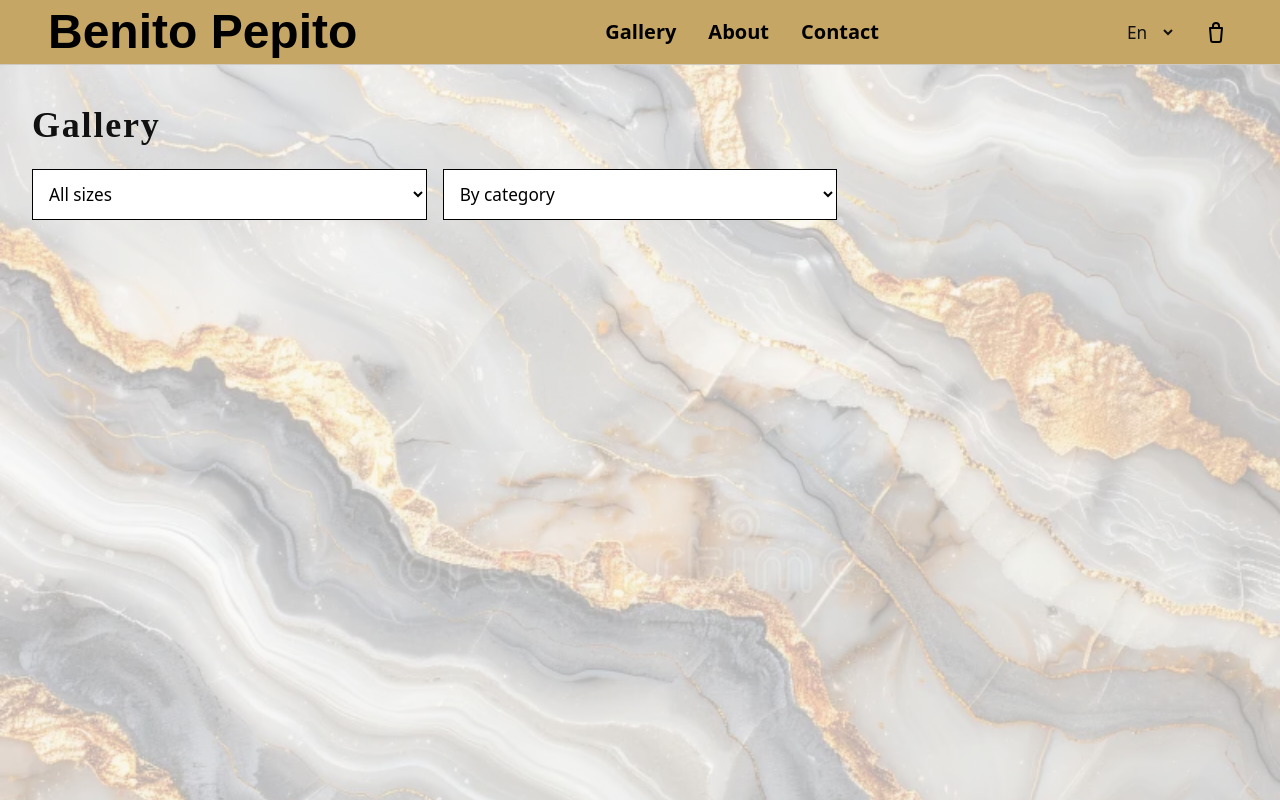
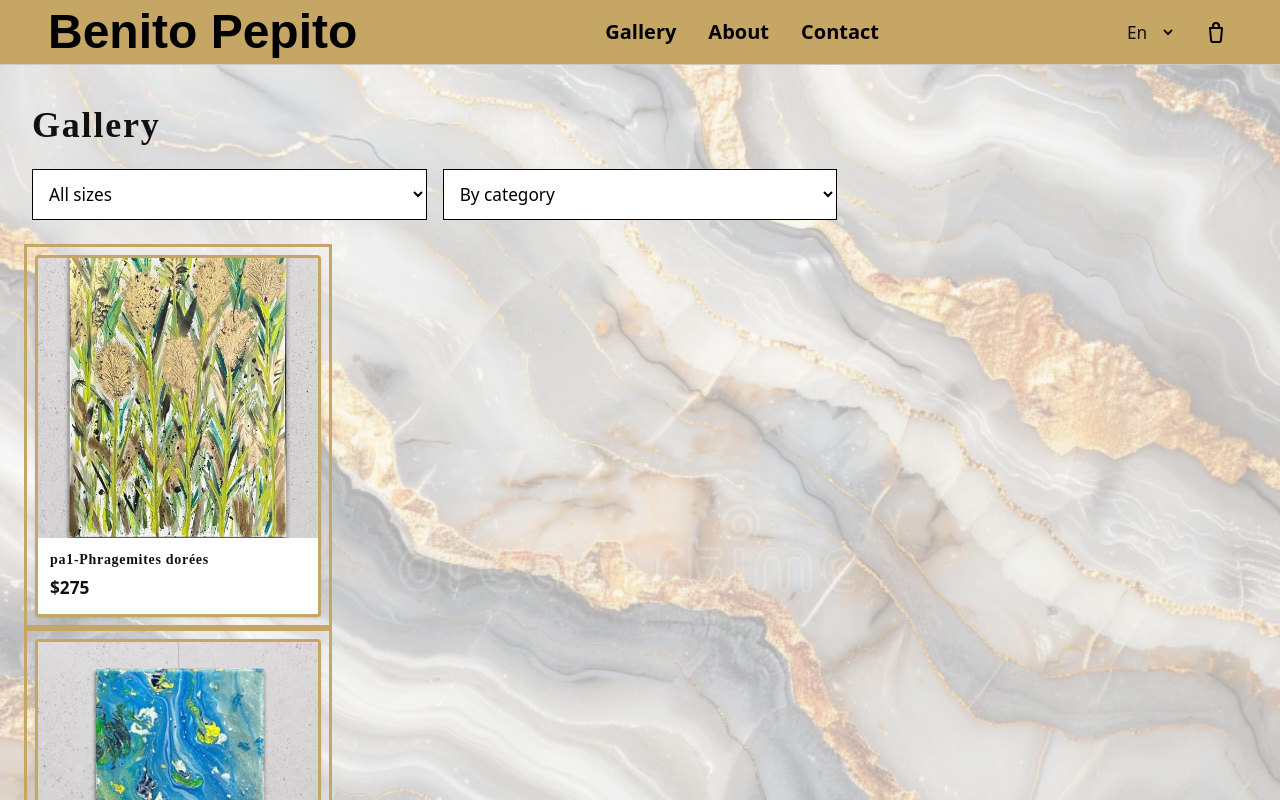
Before and after one commit to proteauj/benito-pepito, a Next.js app in the folder my-app/: page /products in a window 1280 px wide. Shown: the top 800 px of the page. Built offline with nearby package versions, Linux system fonts and the light colour scheme; no server answers; the database is empty.

Commit message:
Change react virtuoso

```diff
--- a/my-app/app/products/page.tsx
+++ b/my-app/app/products/page.tsx
@@ -6,11 +6,11 @@ import { useI18n } from '@/i18n/I18nProvider';
 import { Product } from '@/types';
 import ProductCard from './ProductCard';
 import ProductsLoading from '@/components/ProductsLoading';
-import { VirtuosoGrid } from 'react-virtuoso';
+import { Virtuoso } from 'react-virtuoso';
 
 /* ================= CONFIG ================= */
-const VISIBLE = 12; // nombre de produits visibles à l'écran
-const BUFFER = 12;  // nombre de produits préchargés avant/après
+const VISIBLE = 12; // produits visibles
+const BUFFER = 12;  // préchargés avant/après
 /* ========================================== */
 
 export default function ProductsPage() {
@@ -56,7 +56,7 @@ export default function ProductsPage() {
     return sortedProducts.filter(p => sizeFilter === 'All' || p.size === sizeFilter);
   }, [sortedProducts, sizeFilter]);
 
-  /* ---------------- PRELOAD IMAGES ---------------- */
+  /* ---------------- PRELOAD ---------------- */
   useEffect(() => {
     filteredProducts.slice(0, BUFFER * 3).forEach(p => {
       const img = new Image();
@@ -64,7 +64,6 @@ export default function ProductsPage() {
     });
   }, [filteredProducts]);
 
-  /* ---------------- STATES ---------------- */
   if (loading) return <ProductsLoading />;
 
   if (error) {
@@ -83,7 +82,6 @@ export default function ProductsPage() {
     );
   }
 
-  /* ---------------- RENDER ---------------- */
   return (
     <div className="stoneBg text-[var(--foreground)] min-h-screen">
       <div className="max-w-7xl mx-auto px-4 sm:px-6 lg:px-8 py-10">
@@ -117,22 +115,18 @@ export default function ProductsPage() {
         </div>
 
         {/* GRID VIRTUALISÉE */}
-        <VirtuosoGrid
-          totalCount={filteredProducts.length}
+        <Virtuoso
+          data={filteredProducts}
           overscan={BUFFER}
-          listClassName="grid grid-cols-1 sm:grid-cols-2 md:grid-cols-3 lg:grid-cols-4 gap-6"
-          itemContent={index => {
-            const product = filteredProducts[index];
+          style={{ height: '80vh' }}
+          itemContent={(index, product) => (
+            <div className="sm:w-1/2 md:w-1/3 lg:w-1/4 p-2 box-border">
+              <ProductCard key={product.id} product={product} priority />
+            </div>
+          )}
+          className="flex flex-wrap -m-2"
+        />
 
-            // préchargement des images avant/après
-            if (index < BUFFER || index > filteredProducts.length - BUFFER) {
-              const img = new Image();
-              img.src = product.image;
-            }
-
-            return <ProductCard key={product.id} product={product} priority />;
-          }}
-        />
       </div>
     </div>
   );
```
